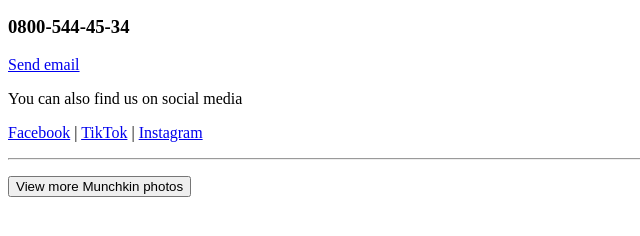
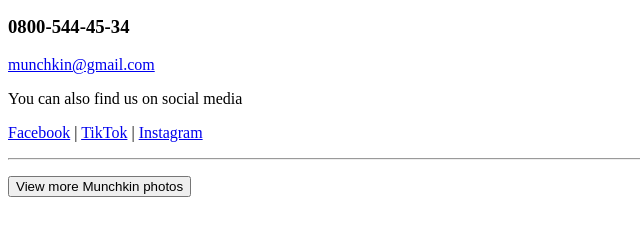
Before and after one commit to mirraling/Site, a plain HTML site: page Pages/contact.html in a window 1280 px wide. Shown: the part 174-410 px from the top of the page, 0-640 px from the left. Drawn offline with Linux system fonts and the light colour scheme.

Commit message:
changed email

```diff
--- a/Pages/contact.html
+++ b/Pages/contact.html
@@ -21,7 +21,7 @@
 
     <h3>0800-544-45-34</h3>
 
-    <p><a href="mailto:munchkin@gmail.com">Send email</a></p>
+    <p><a href="mailto:munchkin@gmail.com">munchkin@gmail.com</a></p>
 
     <p>You can also find us on social media</p>
 
```
